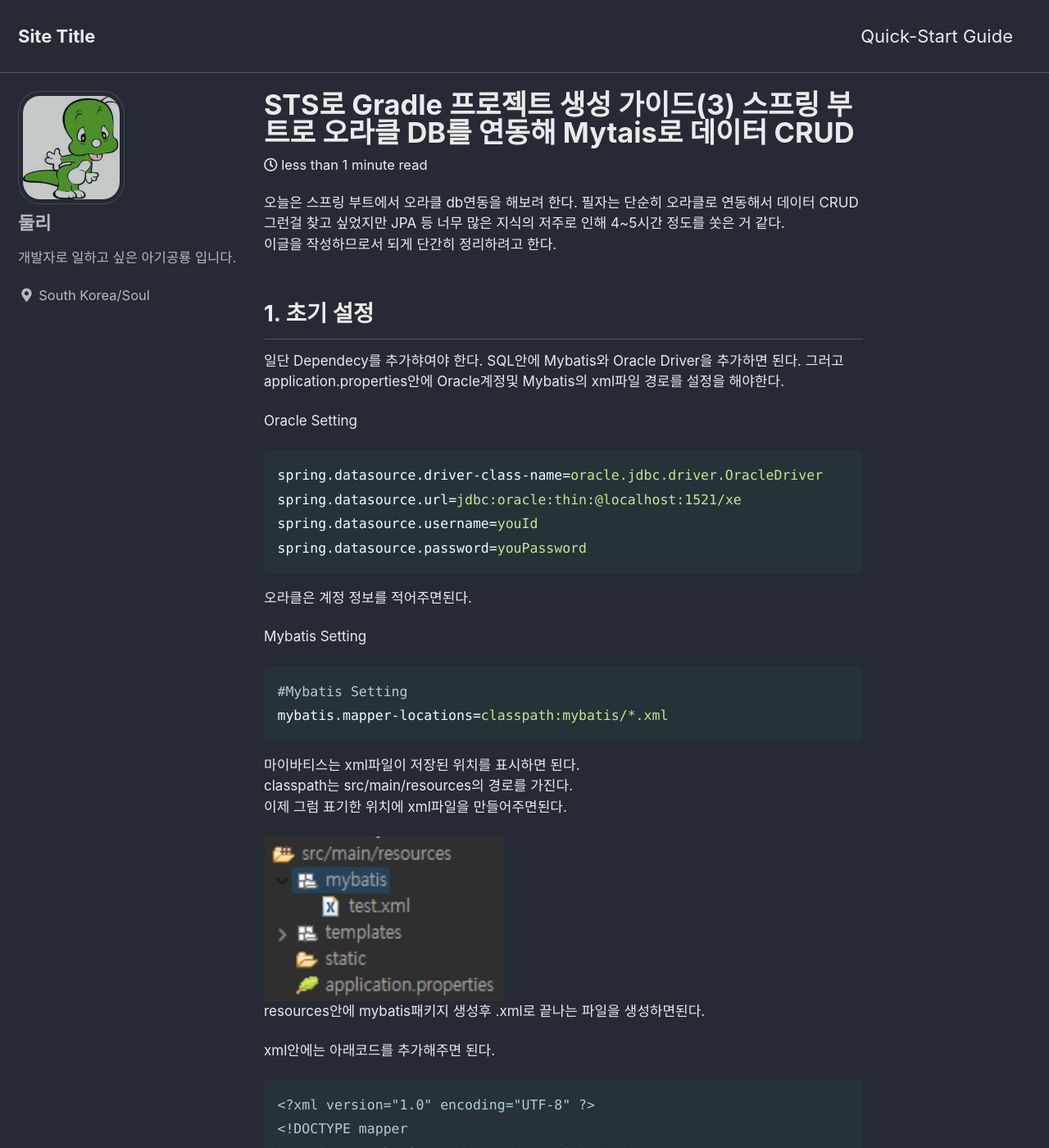
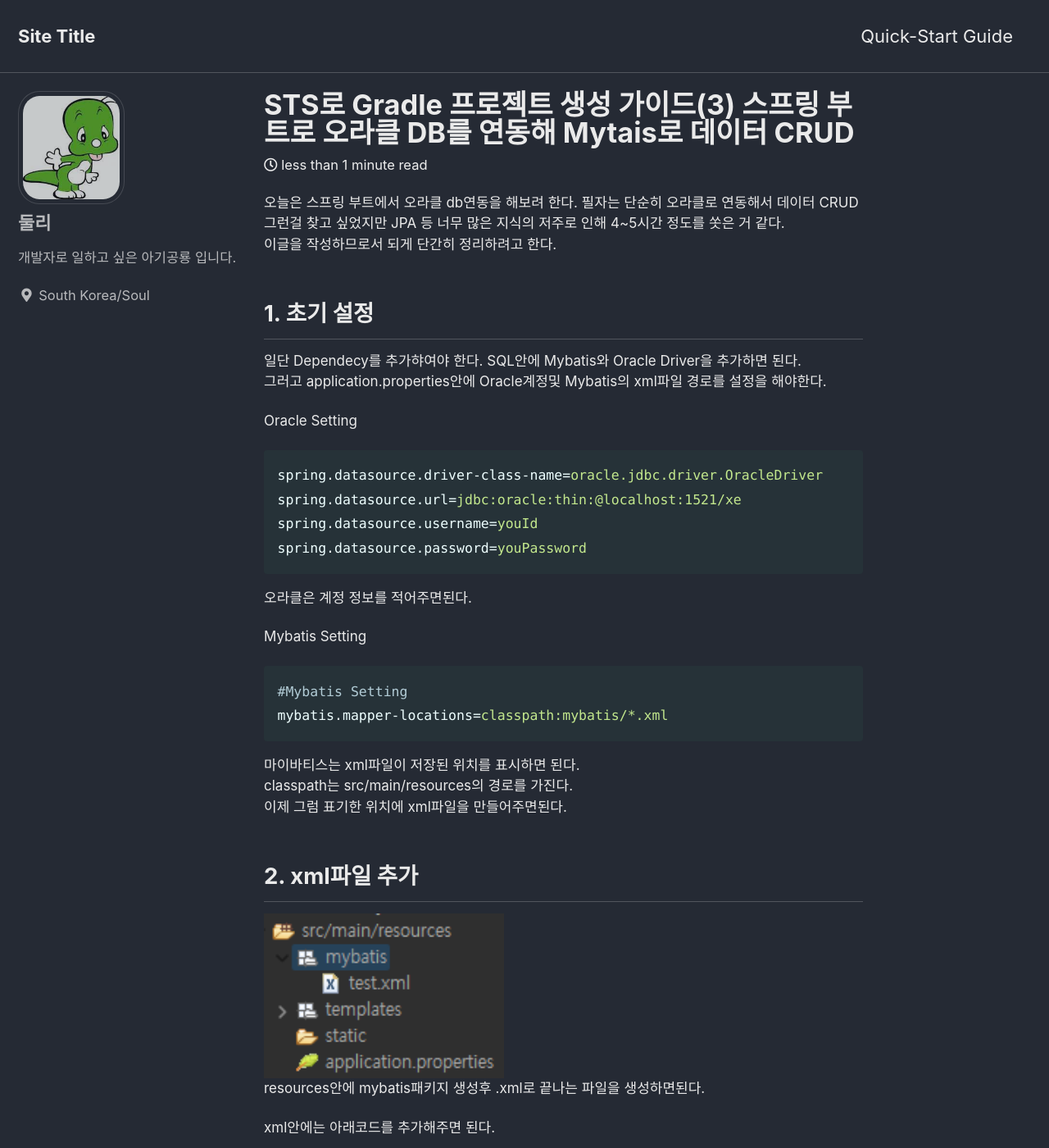
Before and after one commit to apfhddy/apfhddy.github.io, a Jekyll site: the page built from _posts/2024-02-10-springBootSetting3.md, in a window 1280 px wide and 1400 px high. Shown: the whole window at 82% size. Built offline with Jekyll 4.4.1, drawn with Linux system fonts in a browser that asks for light colours; cached includes are drawn as plain includes; some of the changed text lies outside the part shown.

Commit message:
업데이트

````diff
--- a/_posts/2024-02-10-springBootSetting3.md
+++ b/_posts/2024-02-10-springBootSetting3.md
@@ -31,6 +31,7 @@ mybatis.mapper-locations=classpath:mybatis/*.xml
 classpath는 src/main/resources의 경로를 가진다.
 이제 그럼 표기한 위치에 xml파일을 만들어주면된다.
 
+## 2. xml파일 추가
 <img src="/img/스크린샷 2024-02-14 125210.png" style="width: 40%;">
 resources안에 mybatis패키지 생성후 .xml로 끝나는 파일을 생성하면된다.
 
@@ -45,7 +46,7 @@ PUBLIC "-//mybatis.org//DTD Mapper 3.0//EN"
 
 </mapper>
 ```
-
+## 3. mapper Interface 추가
 <img src="/img/스크린샷 2024-02-14 131654.png" style="width: 40%;">
 위 사진처럼 패키지안에 mapper패키지를 생성해주고 안에 class가 아닌 interface파일을 생성해준다.
 
````
